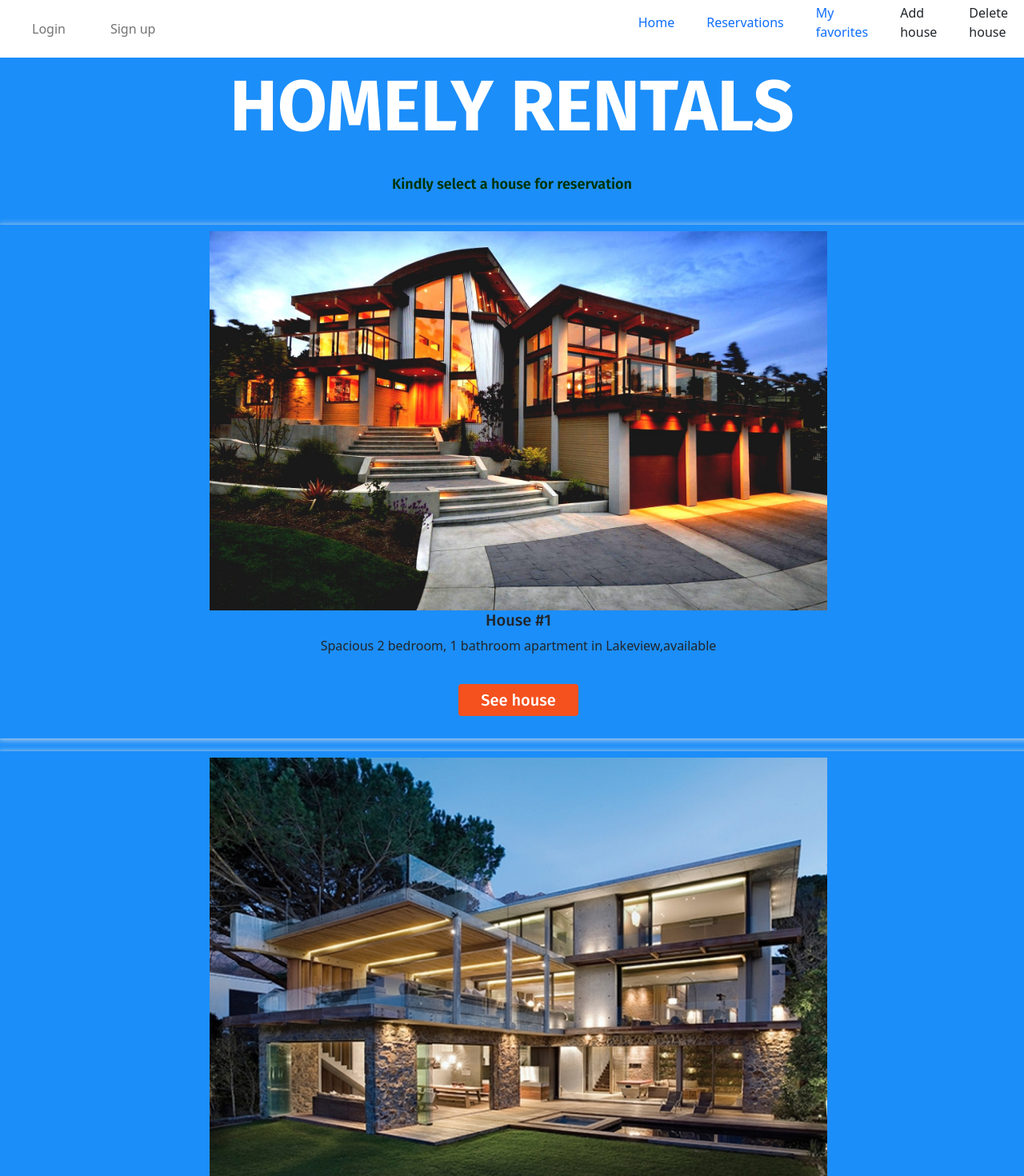
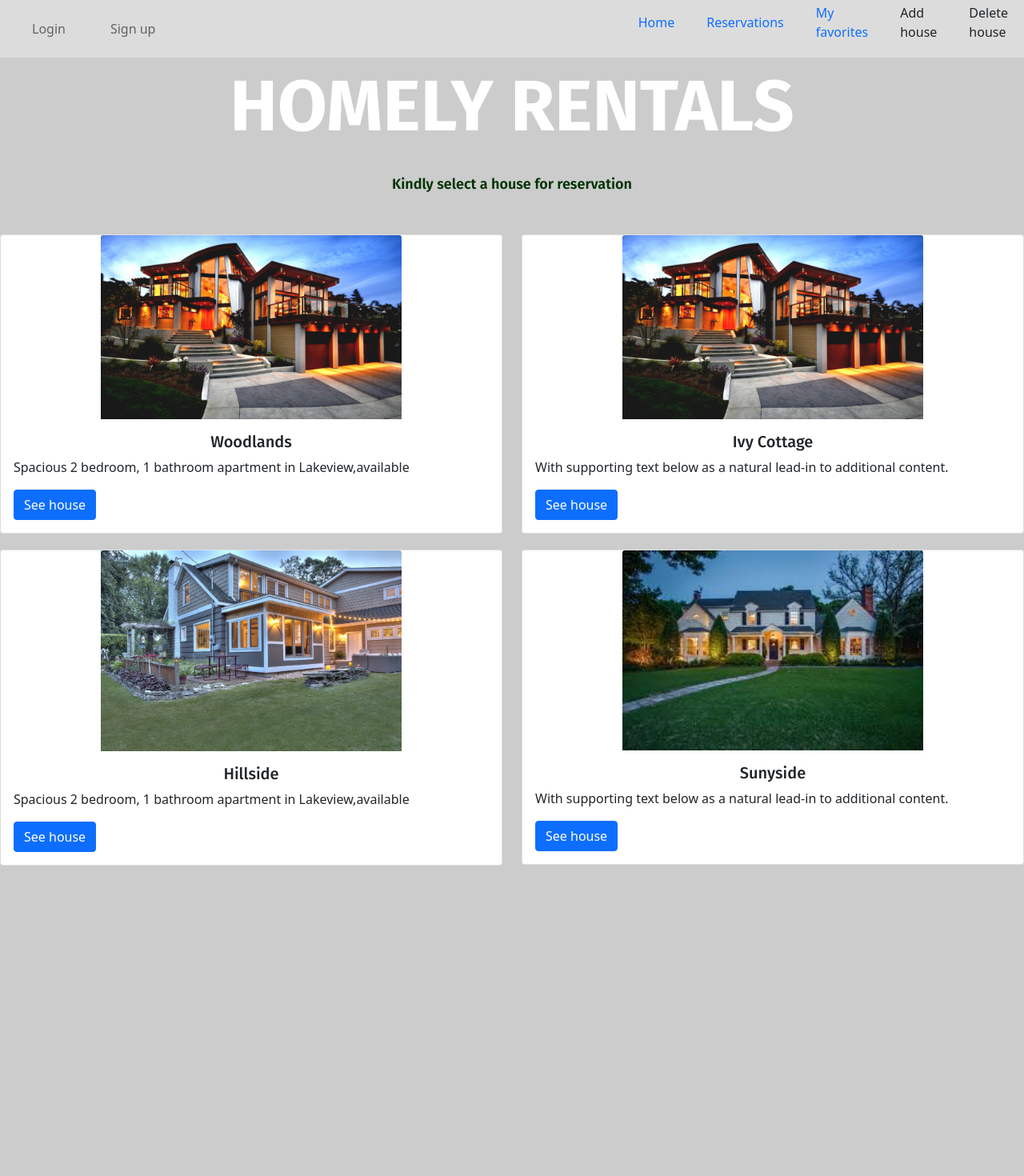
Before and after one commit to uzairali19/rent-house-front-end, a React (Create React App) app: page /home in a window 1280 px wide. Shown: the top 1470 px of the page at 80% size. After the commit the page ends 1082 px from the top, so only its background shows below. Built offline with nearby package versions, Linux system fonts and the light colour scheme.

Commit message:
style the home navigation

```diff
--- a/src/components/Home/Home.css
+++ b/src/components/Home/Home.css
@@ -23,53 +23,15 @@ h1 {
   text-align: center;
 }
 
-.button {
-  border-radius: 4px;
-  background-color: #f4511e;
-  border: none;
-  color: #fff;
+.card-title {
   text-align: center;
-  font-size: 20px;
-  padding: 5px;
-  width: 150px;
-  transition: all 0.5s;
-  cursor: pointer;
-  margin: 20px;
 }
 
-.button span {
-  cursor: pointer;
-  display: inline-block;
-  position: relative;
-  transition: 0.5s;
+.card {
+  margin-top: 20px;
 }
 
-.button span::after {
-  content: '\00bb';
-  position: absolute;
-  opacity: 0;
-  top: 0;
-  right: -20px;
-  transition: 0.5s;
+img {
+  max-width: 60%;
+  align-self: center;
 }
-
-.button:hover span::after {
-  opacity: 1;
-  right: 0;
-}
-
-.button:hover span {
-  padding-right: 15px;
-}
-
-.item {
-  align-items: center;
-  border-radius: 5px;
-  box-shadow: 0 1px 8px #e0e0e0;
-  display: flex;
-  flex-direction: column;
-  gap: 0;
-  justify-content: center;
-  margin: 0.5rem;
-  padding: 0.5rem;
-}
--- a/src/components/Home/Home.js
+++ b/src/components/Home/Home.js
@@ -6,6 +6,8 @@ import Header from '../Header';
 const houseLogo = require('./cool.jpg');
 const houseLogo2 = require('./warm.png');
 const houseLogo3 = require('./house.jpeg');
+const houseLogo4 = require('./home.jpeg');
+const houseLogo5 = require('./download.jpeg');
 
 const Home = () => (
   <div>
@@ -15,35 +17,47 @@ const Home = () => (
       <h2>Kindly select a house for reservation</h2>
     </div>
     <div className="row">
-      <div className="item">
-        <img src={houseLogo} alt="House view" />
-        <h5>House #1</h5>
-        <p>Spacious 2 bedroom, 1 bathroom apartment in Lakeview,available</p>
-        <Link to="/house-detail">
-          <button type="button" className="button">
-            <span>See house</span>
-          </button>
-        </Link>
+      <div className="col-sm-6">
+        <div className="card">
+          <img src={houseLogo} className="card-img-top" alt="..." />
+          <div className="card-body">
+            <h5 className="card-title">Woodlands</h5>
+            <p className="card-text">Spacious 2 bedroom, 1 bathroom apartment in Lakeview,available</p>
+            <a href="/house-detail" className="btn btn-primary">See house</a>
+          </div>
+        </div>
       </div>
-      <div className="item">
-        <img src={houseLogo2} alt="House view" />
-        <h5>House #2</h5>
-        <p>Some short description or could be removed.</p>
-        <Link to="/house-detail">
-          <button type="button" className="button">
-            See house
-          </button>
-        </Link>
+      <div className="col-sm-6">
+        <div className="card">
+          <img src={houseLogo} className="card-img-top" alt="..." />
+          <div className="card-body">
+            <h5 className="card-title">Ivy Cottage</h5>
+            <p className="card-text">With supporting text below as a natural lead-in to additional content.</p>
+            <a href="/house-detail" className="btn btn-primary">See house</a>
+          </div>
+        </div>
       </div>
-      <div className="item">
-        <img src={houseLogo3} alt="House view" />
-        <h5>House #3</h5>
-        <p>Some short description or could be removed.</p>
-        <Link to="/house-detail">
-          <button type="button" className="button">
-            See house
-          </button>
-        </Link>
+    </div>
+    <div className="row">
+      <div className="col-sm-6">
+        <div className="card">
+          <img src={houseLogo3} className="card-img-top" alt="..." />
+          <div className="card-body">
+            <h5 className="card-title">Hillside</h5>
+            <p className="card-text">Spacious 2 bedroom, 1 bathroom apartment in Lakeview,available</p>
+            <a href="/house-detail" className="btn btn-primary">See house</a>
+          </div>
+        </div>
+      </div>
+      <div className="col-sm-6">
+        <div className="card">
+          <img src={houseLogo4} className="card-img-top" alt="..." />
+          <div className="card-body">
+            <h5 className="card-title">Sunyside</h5>
+            <p className="card-text">With supporting text below as a natural lead-in to additional content.</p>
+            <a href="/house-detail" className="btn btn-primary">See house</a>
+          </div>
+        </div>
       </div>
     </div>
   </div>
--- a/src/components/Home/House-detail.css
+++ b/src/components/Home/House-detail.css
@@ -4,10 +4,10 @@
   width: 100%;
 }
 
-img {
+/* img {
   max-width: 60%;
   align-self: center;
-}
+} */
 
 .img1 {
   border-radius: 5px;
@@ -15,4 +15,45 @@ img {
   height: 100%;
   width: 93%;
   align-self: center;
+  margin-bottom: 25px;
+  margin-top: 103px;
 }
+
+.button {
+  border-radius: 4px;
+  background-color: #f4511e;
+  border: none;
+  color: #fff;
+  text-align: center;
+  font-size: 20px;
+  padding: 5px;
+  width: 150px;
+  transition: all 0.5s;
+  cursor: pointer;
+  margin: 20px;
+}
+
+.button span {
+  cursor: pointer;
+  display: inline-block;
+  position: relative;
+  transition: 0.5s;
+}
+
+.button span::after {
+  content: '\00bb';
+  position: absolute;
+  opacity: 0;
+  top: 0;
+  right: -20px;
+  transition: 0.5s;
+}
+
+.button:hover span::after {
+  opacity: 1;
+  right: 0;
+}
+
+.button:hover span {
+  padding-right: 15px;
+}
--- a/src/components/Home/House-detail.js
+++ b/src/components/Home/House-detail.js
@@ -7,13 +7,38 @@ import Header from '../Header';
 const houseLogo = require('./cool.jpg');
 const houseLogo2 = require('./warm.png');
 const houseLogo3 = require('./house.jpeg');
+const houseLogo4 = require('./home.jpeg');
+const houseLogo5 = require('./download.jpeg');
 
 const HouseDetail = () => (
   <div>
     <Header />
     <div className="house">
       <img className="img1" src={houseLogo} alt="House view" />
-      <h5>House #</h5>
+      <h5>Woodlands</h5>
+      <p>
+        Spacious 2 bedroom, 1 bathroom apartment in Lakeview,available. Call
+        John 336-554
+      </p>
+      <Link to="/reserve">
+        <button type="button" className="button">
+          Reservation
+        </button>
+      </Link>
+      <Link to="/favorite">
+        <button type="button" className="button">
+          Add to favorite
+        </button>
+      </Link>
+      <Link to="/home">
+        <button type="button" className="button">
+          Close
+        </button>
+      </Link>
+    </div>
+    <div className="house">
+      <img className="img1" src={houseLogo2} alt="House view" />
+      <h5>Hillside</h5>
       <p>
         Spacious 2 bedroom, 1 bathroom apartment in Lakeview,available. Call
         John 336-554
--- a/src/index.css
+++ b/src/index.css
@@ -5,7 +5,7 @@
 }
 
 body {
-  background: #1c8ef9 !important;
+  background: #ccc !important;
   min-height: 100vh;
   display: flex;
   font-weight: 400;
@@ -34,7 +34,7 @@ html,
 }
 
 .navbar-light {
-  background-color: #fff;
+  background-color: #dcdcdc;
 }
 
 .auth-wrapper {
```
